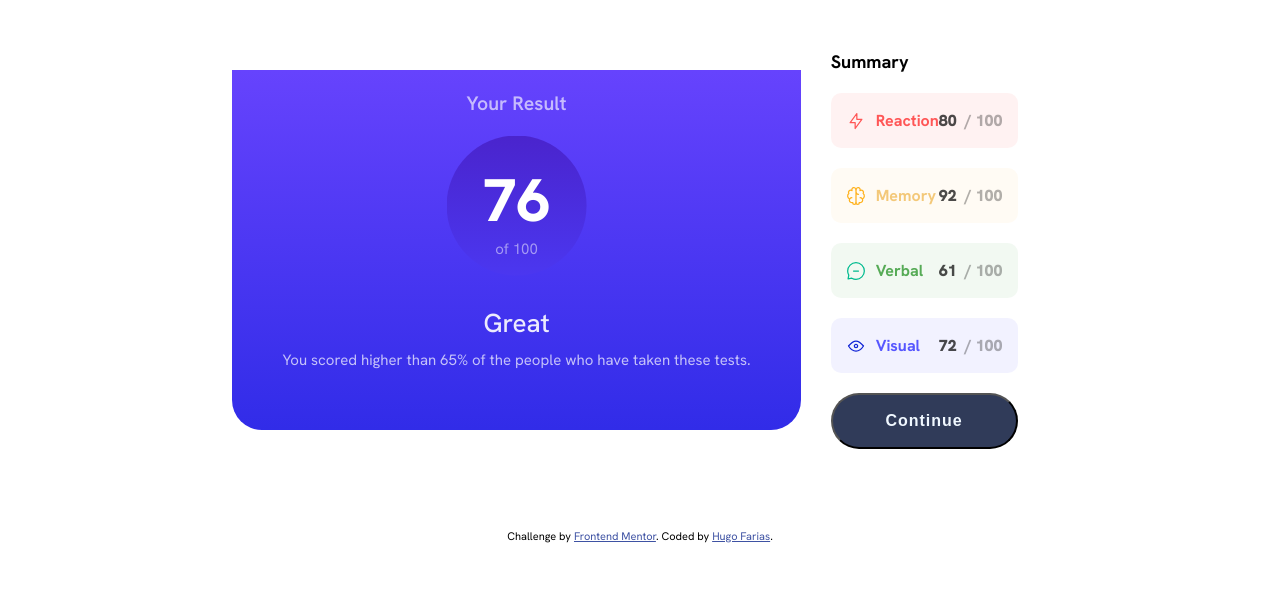
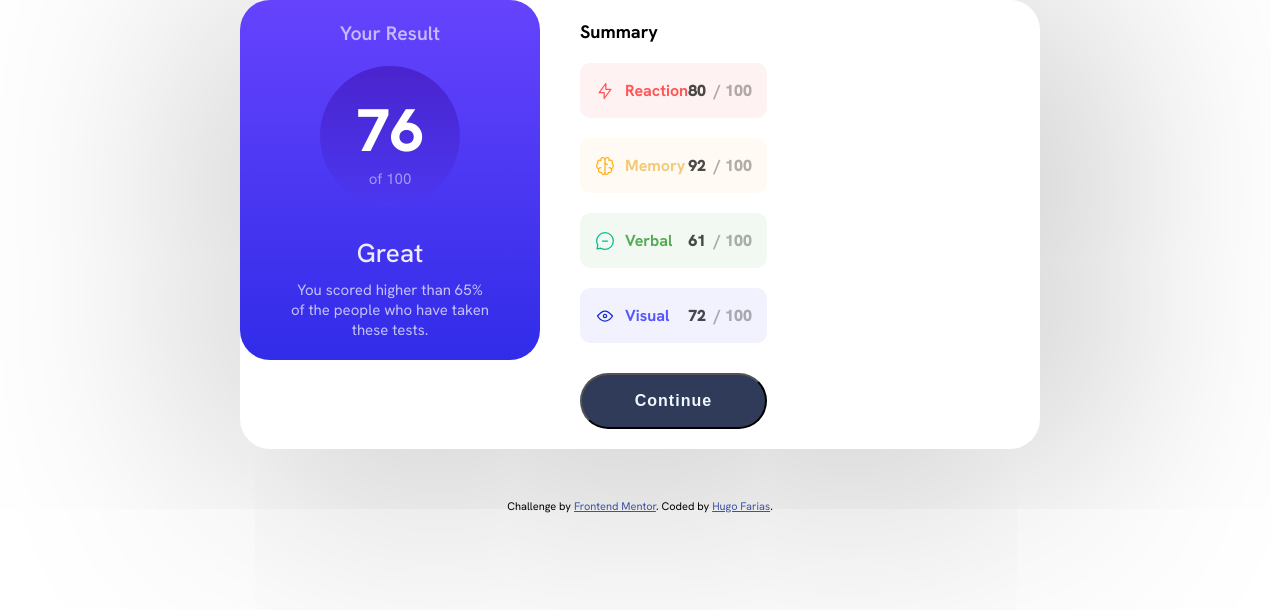
Before and after one commit to Hugo-Farias/results-summary-component, a React (Vite) app: page / in a window 1280 px wide. Shown: the top 610 px of the page. Built offline with nearby package versions, Linux system fonts and the light colour scheme.

Commit message:
minor "Attribution.tsx" position fixes

```diff
--- a/src/component/Attribution.module.css
+++ b/src/component/Attribution.module.css
@@ -1,9 +1,12 @@
-.main {
-  margin-top: 3rem;
+.attr {
+  position: absolute;
+  top: 100%;
+  left: 50%;
+  transform: translateX(-50%);
   font-size: 1.1rem;
   text-align: center;
 }
 
-.main a {
+.attr a {
   color: hsl(228, 45%, 44%);
 }
--- a/src/component/Attribution.tsx
+++ b/src/component/Attribution.tsx
@@ -3,7 +3,7 @@ import { GITHUB_URL } from "../helpers/variables";
 
 const Attribution = function () {
   return (
-    <div className={cls.main}>
+    <div className={cls.attr}>
       Challenge by{" "}
       <a href="https://www.frontendmentor.io?ref=challenge" target="_blank">
         Frontend Mentor
--- a/src/component/Card.module.css
+++ b/src/component/Card.module.css
@@ -2,17 +2,18 @@
   margin: 0 auto;
 }
 
-@media screen and (max-width: 425px) {
+@media screen and (max-width: 500px) {
   .card {
     max-width: 42.5rem;
   }
 }
 
-@media screen and (min-width: 426px) {
+@media screen and (min-width: 501px) {
   .card {
     display: flex;
-    justify-content: center;
-    align-items: center;
-    padding: 3rem;
+    gap: 1rem;
+    width: 80rem;
+    border-radius: 3rem;
+    box-shadow: 1rem 1rem 30rem 2rem rgba(0, 0, 0, 0.3);
   }
 }
--- a/src/component/Result.module.css
+++ b/src/component/Result.module.css
@@ -43,3 +43,11 @@
   opacity: 0.7;
   font-size: 1.5rem;
 }
+
+@media screen and (min-width: 501px) {
+  .main {
+    max-width: 30rem;
+    height: 100%;
+    border-radius: 3rem;
+  }
+}
--- a/src/component/buttons/DefaultButton.module.css
+++ b/src/component/buttons/DefaultButton.module.css
@@ -8,7 +8,7 @@
   border-radius: 3rem;
   height: 5.6rem;
   width: 100%;
-  /*max-width: 37.5rem;*/
+  margin-top: 1rem;
 }
 
 @media screen and (max-width: 768px) {
--- a/src/index.css
+++ b/src/index.css
@@ -11,6 +11,8 @@
 }
 
 html {
+  position: relative;
+  padding-bottom: 5rem;
   font-family: "HankenGrotesk", sans-serif;
   font-size: 10px;
 }
```
